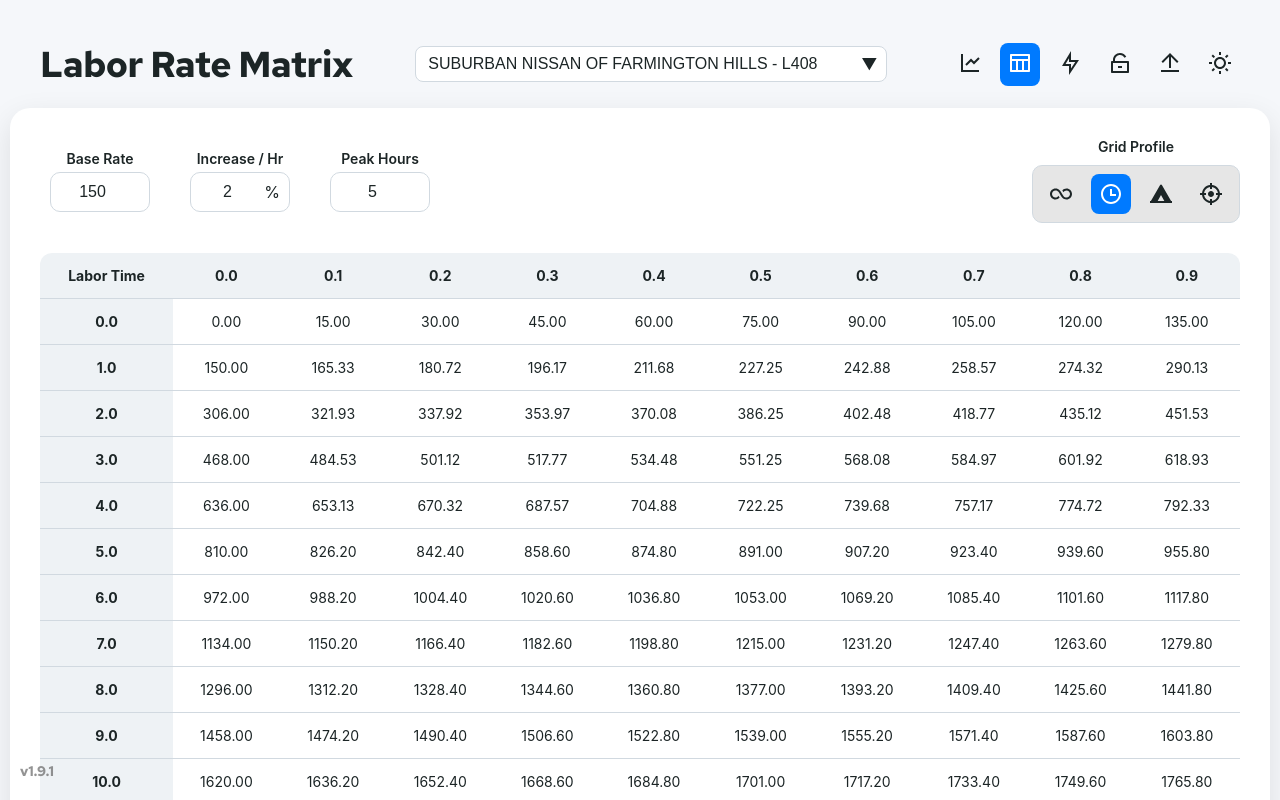
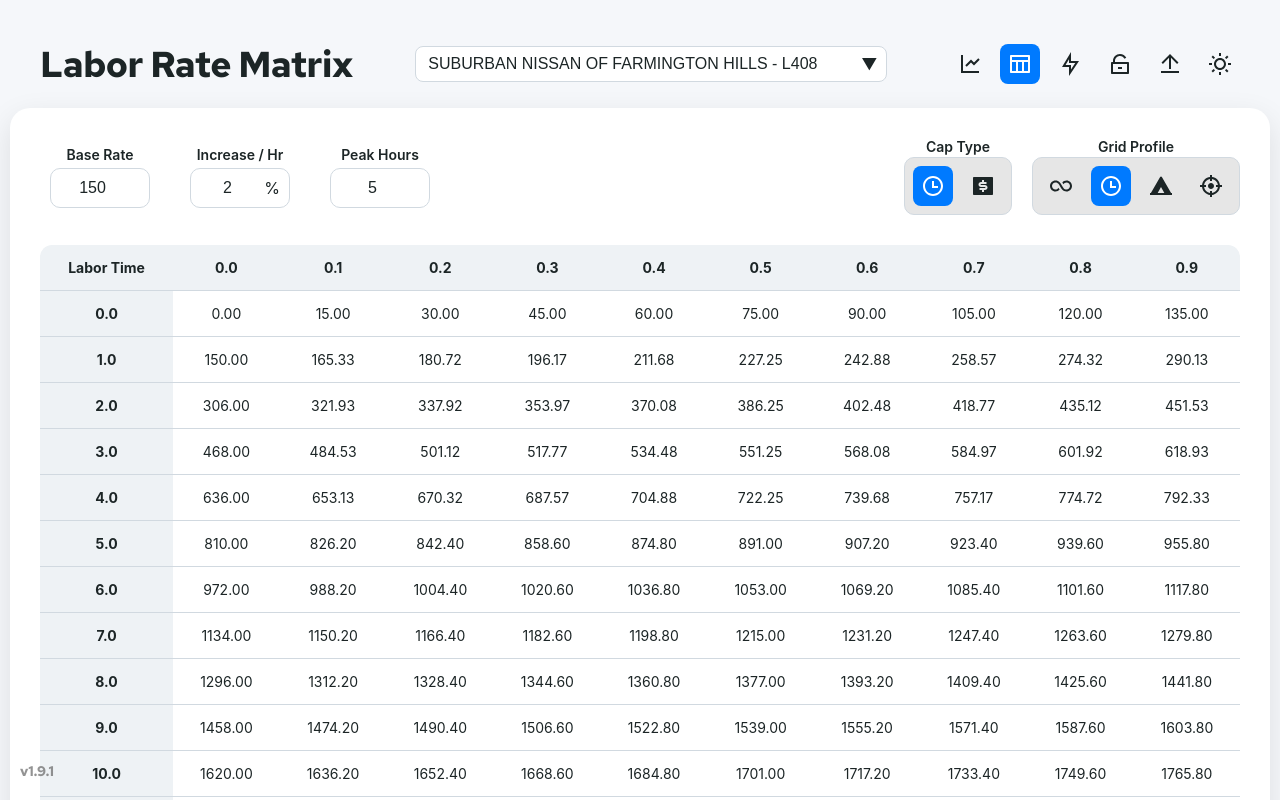
Before and after one commit to kcahrens/grid-calculator-v-1.1.1, a React (Create React App) app: page / in a window 1280 px wide. Both pictures are taken after a click on the button 1111 px from the left and 194 px from the top of the page. Shown: the top 800 px of the page. Built offline with nearby package versions, Linux system fonts and the light colour scheme.

Commit message:
Update to v1.9.x

```diff
--- a/src/components/GridCalculator.js
+++ b/src/components/GridCalculator.js
@@ -1,7 +1,6 @@
-// GridCalculator.js
 import { useState, useEffect, useMemo, useRef } from 'react';
 import styled, { ThemeProvider, keyframes } from 'styled-components';
-import { RiSunLine, RiMoonLine, RiLineChartLine, RiExchangeDollarLine, RiTableLine, RiFlashlightLine, RiLockLine, RiLockUnlockLine, RiUploadLine, RiFilePdfLine, RiFileExcel2Line, RiFileCopyLine, RiInfinityLine, RiTimeLine, RiTentFill, RiCrosshair2Fill } from 'react-icons/ri';
+import { RiSunLine, RiMoonLine, RiLineChartLine, RiExchangeDollarLine, RiTableLine, RiFlashlightLine, RiLockLine, RiLockUnlockLine, RiUploadLine, RiFilePdfLine, RiFileExcel2Line, RiFileCopyLine, RiInfinityLine, RiTimeLine, RiTentFill, RiCrosshair2Fill, RiMoneyDollarBoxFill } from 'react-icons/ri';
 import Graph from './Graph';
 
 // Global default configuration for stores
@@ -11,7 +10,9 @@ const DEFAULT_STORE_CONFIG = {
   peakHours: '5',
   mode: 'infinity',
   q: '20',
-  inputHours: ''
+  inputHours: '',
+  capType: 'hours', // New: 'hours' or 'elr'
+  maxELR: '200'     // New: Maximum Effective Labor Rate when capType is 'elr'
 };
 
 const DEFAULT_STORE_LOCK = {
@@ -197,11 +198,26 @@ const IconButton = styled.button`
     disabled ? theme.disabledText : (isLockButton && isLocked ? '#ff0000' : (active ? '#fff' : theme.text))};
   border-radius: 8px;
   opacity: ${({ disabled }) => (disabled ? 0.5 : 1)};
+  width: 40px;
+  height: 40px;
+  box-sizing: border-box;
+  display: flex;
+  align-items: center;
+  justify-content: center;
   &:hover {
     background: ${({ theme, isLockButton, isLocked, noHover, disabled }) =>
       disabled ? 'none' : (noHover ? 'none' : (isLockButton && isLocked ? 'rgba(255, 0, 0, 0.1)' : theme.accent))};
     color: ${({ isLockButton, isLocked, noHover, theme, disabled }) =>
       disabled ? theme.disabledText : (noHover ? (isLockButton && isLocked ? '#ff0000' : theme.text) : (isLockButton && isLocked ? '#ff0000' : '#fff'))};
+  }
+`;
+
+// Styled component for the graph mode switch button with manual positioning
+const GraphSwitchButton = styled(IconButton)`
+  position: relative;
+  top: 28px; /* Adjust this value to align with the icons */
+  background: none; /* Ensure no backdrop */
+  border: none; /* Ensure no border */
 `;
 
 const ExportDropdown = styled.div`
@@ -346,7 +362,7 @@ const Input = styled.input`
   border-radius: 10px;
   width: 100px;
   font-size: 16px;
-  text-align: center; /* Center the text */
+  text-align: center;
   box-sizing: border-box;
   &:focus {
     outline: none;
@@ -363,7 +379,7 @@ const Input = styled.input`
 `;
 
 const PercentageInput = styled(Input)`
-  padding-right: 24px; /* Make room for the % sign */
+  padding-right: 24px;
 `;
 
 const PercentageSymbol = styled.span`
@@ -956,49 +972,65 @@ function GridCalculator() {
   const increments = Array.from({ length: 10 }, (_, i) => i * 0.1);
 
   const calculateValue = (totalHours, config = DEFAULT_STORE_CONFIG) => {
-    const { baseRate, multiplier, mode, peakHours, q } = config;
-    const numBaseRate = Number(baseRate) || 150; // Default to 150 if empty
-    // Convert % increase per hour to multiplier per 0.1 hour
-    const p = Number(multiplier) || 0; // Percentage increase per hour
-    const numMultiplier = 1 + (p / 1000); // Divide by 1000 because it's per 0.1 hour (0.02 / 10 = 0.002)
-    const numPeakHours = peakHours ? Number(peakHours) : Infinity; // If peakHours is empty, set to Infinity
+    const { baseRate, multiplier, mode, peakHours, q, capType, maxELR } = config;
+    const numBaseRate = Number(baseRate) || 150;
+    const p = Number(multiplier) || 0;
+    const numMultiplier = 1 + (p / 1000); // per 0.1 hour
+    let effectivePeakHours;
+
+    // Determine effectivePeakHours based on capType
+    if (mode === 'infinity') {
+      effectivePeakHours = Infinity;
+    } else if (capType === 'hours') {
+      effectivePeakHours = Number(peakHours) || Infinity;
+    } else if (capType === 'elr') {
+      const numMaxELR = Number(maxELR) || Infinity;
+      if (p > 0) {
+        const a = p / 100; // scalingFactor = 1 + (p / 100) * (totalHours - 1)
+        const targetScalingFactor = numMaxELR / numBaseRate;
+        effectivePeakHours = targetScalingFactor > 1 ? 1 + (targetScalingFactor - 1) / a : 1.0;
+      } else {
+        effectivePeakHours = Infinity;
+      }
+    } else {
+      effectivePeakHours = Infinity;
+    }
+
     const numQ = Number(q) || 0;
 
     if (totalHours <= 0) return 0;
 
-    // Convert hours to number of 0.1-hour units
     const k = Math.round(totalHours * 10);
-    let cellsPastOne = Math.max(0, k - 10); // cells past 1.0 hour
-
+    let cellsPastOne = Math.max(0, k - 10);
     let scalingFactor = 1;
 
-    if (mode === 'infinity' || (mode === 'hoursCap' && !peakHours)) {
+    if (mode === 'infinity') {
       scalingFactor = 1 + (numMultiplier - 1) * cellsPastOne;
-    } else if (mode === 'hoursCap' && peakHours) {
-      const peakCells = Math.round(numPeakHours * 10) - 10;
+    } else if (mode === 'hoursCap') {
+      const peakCells = Math.round(effectivePeakHours * 10) - 10;
       cellsPastOne = Math.min(cellsPastOne, peakCells);
       scalingFactor = 1 + (numMultiplier - 1) * cellsPastOne;
     } else if (mode === 'mirror') {
-      const peakCells = Math.round(numPeakHours * 10) - 10;
-      if (totalHours <= numPeakHours) {
+      const peakCells = Math.round(effectivePeakHours * 10) - 10;
+      if (totalHours <= effectivePeakHours) {
         scalingFactor = 1 + (numMultiplier - 1) * cellsPastOne;
       } else {
-        const cellsPastPeak = k - Math.round(numPeakHours * 10);
+        const cellsPastPeak = k - Math.round(effectivePeakHours * 10);
         const mirroredCells = peakCells - cellsPastPeak;
         cellsPastOne = Math.max(0, mirroredCells);
         scalingFactor = 1 + (numMultiplier - 1) * cellsPastOne;
       }
     } else if (mode === 'proportional') {
-      const peakCells = Math.max(0, Math.round(numPeakHours * 10) - 10);
+      const peakCells = Math.max(0, Math.round(effectivePeakHours * 10) - 10);
       if (config.q === '') {
         const effectiveCellsPastOne = Math.min(cellsPastOne, peakCells);
         scalingFactor = 1 + (numMultiplier - 1) * effectiveCellsPastOne;
       } else {
         const peakScalingFactor = 1 + (numMultiplier - 1) * peakCells;
-        if (totalHours <= numPeakHours) {
+        if (totalHours <= effectivePeakHours) {
           scalingFactor = 1 + (numMultiplier - 1) * cellsPastOne;
-        } else if (totalHours <= numQ && numQ > numPeakHours) {
-          const decreaseFactor = (totalHours - numPeakHours) / (numQ - numPeakHours);
+        } else if (totalHours <= numQ && numQ > effectivePeakHours) {
+          const decreaseFactor = (totalHours - effectivePeakHours) / (numQ - effectivePeakHours);
           scalingFactor = peakScalingFactor - (peakScalingFactor - 1) * decreaseFactor;
         } else {
           scalingFactor = 1;
@@ -1008,12 +1040,11 @@ function GridCalculator() {
 
     let totalAmount = numBaseRate * scalingFactor * totalHours;
 
-    // For hoursCap mode with peakHours, linear increase beyond peakHours
-    if (mode === 'hoursCap' && peakHours && totalHours > numPeakHours) {
-      const peakCells = Math.round(numPeakHours * 10) - 10;
+    if (mode === 'hoursCap' && totalHours > effectivePeakHours) {
+      const peakCells = Math.round(effectivePeakHours * 10) - 10;
       const peakScalingFactor = 1 + (numMultiplier - 1) * peakCells;
-      const peakAmount = numBaseRate * peakScalingFactor * numPeakHours;
-      totalAmount = peakAmount + (totalHours - numPeakHours) * numBaseRate * peakScalingFactor;
+      const peakAmount = numBaseRate * peakScalingFactor * effectivePeakHours;
+      totalAmount = peakAmount + (totalHours - effectivePeakHours) * numBaseRate * peakScalingFactor;
     }
 
     return Number(totalAmount.toFixed(2));
@@ -1201,15 +1232,15 @@ function GridCalculator() {
                       <PercentageSymbol>%</PercentageSymbol>
                     </PercentageInputWrapper>
                   </InputWrapper>
-                  <FadeWrapper show={storeConfigs[selectedStore]?.mode !== 'infinity'}>
+                  {storeConfigs[selectedStore].mode !== 'infinity' && storeConfigs[selectedStore].capType === 'hours' && (
+                    <FadeWrapper show={true}>
                       <InputWrapper key="peakHours">
                         <Label>Peak Hours</Label>
                         <Input
                           type="number"
-                        value={storeConfigs[selectedStore]?.peakHours ?? ''} // Use ?? to allow empty string
+                          value={storeConfigs[selectedStore]?.peakHours ?? ''}
                           onChange={(e) => {
                             const value = e.target.value;
-                          // Allow empty string or valid number >= 0
                             if (value === '' || (Number(value) >= 0 && !isNaN(Number(value)))) {
                               setStoreConfigs(prev => ({
                                 ...prev,
@@ -1223,8 +1254,33 @@ function GridCalculator() {
                         />
                       </InputWrapper>
                     </FadeWrapper>
-                  <FadeWrapper show={storeConfigs[selectedStore]?.mode === 'proportional'}>
-                    <InputWrapper key="decreaseToHour">
+                  )}
+                  {storeConfigs[selectedStore].mode !== 'infinity' && storeConfigs[selectedStore].capType === 'elr' && (
+                    <FadeWrapper show={true}>
+                      <InputWrapper key="maxELR">
+                        <Label>Max ELR</Label>
+                        <Input
+                          type="number"
+                          value={storeConfigs[selectedStore]?.maxELR ?? ''}
+                          onChange={(e) => {
+                            const value = e.target.value;
+                            if (value === '' || (Number(value) >= 0 && !isNaN(Number(value)))) {
+                              setStoreConfigs(prev => ({
+                                ...prev,
+                                [selectedStore]: { ...prev[selectedStore], maxELR: value }
+                              }));
+                            }
+                          }}
+                          step="0.1"
+                          min="0"
+                          placeholder="Max ELR"
+                        />
+                      </InputWrapper>
+                    </FadeWrapper>
+                  )}
+                  {storeConfigs[selectedStore].mode === 'proportional' && (
+                    <FadeWrapper show={true}>
+                      <InputWrapper key="endHours">
                         <Label>End Hours</Label>
                         <Input
                           type="number"
@@ -1242,6 +1298,7 @@ function GridCalculator() {
                         />
                       </InputWrapper>
                     </FadeWrapper>
+                  )}
                 </>
               )}
               {viewMode === 'calculator' && (
@@ -1267,84 +1324,65 @@ function GridCalculator() {
               )}
             </LeftInputs>
             <RightInputs>
-  <div
-    style={{
-      display: 'grid',
-      gridTemplateColumns: 'auto auto',
-      gridTemplateRows: 'auto auto',
-      gap: '10px',
-      alignItems: 'center',
-      position: 'relative',
-      width: '100%',
-    }}
-  >
-    <ModeLabel
-      style={{
-        gridRow: 1,
-        gridColumn: 2,
-        justifySelf: 'center',
-      }}
-    >
-      Grid Profile
-    </ModeLabel>
+              <div style={{ display: 'flex', gap: '20px', alignItems: 'flex-start' }}>
                 {viewMode === 'graph' && (
-      <IconButton
+                  <GraphSwitchButton
                     onClick={() => setShowDollarAmount(!showDollarAmount)}
                     noHover={true}
-        style={{
-          gridRow: 2,
-          gridColumn: 1,
-          width: '48px',
-          height: '48px',
-          display: 'flex',
-          alignItems: 'center',
-          justifyContent: 'center',
-        }}
                   >
-        <RiExchangeDollarLine size={48} />
+                    <RiExchangeDollarLine size={24} />
+                  </GraphSwitchButton>
+                )}
+                {storeConfigs[selectedStore].mode !== 'infinity' && (
+                  <ModeSwitches>
+                    <ModeLabel>Cap Type</ModeLabel>
+                    <SwitchPanel>
+                      <ModeButtons>
+                        <IconButton
+                          onClick={() => !isLocked && setStoreConfigs(prev => ({ ...prev, [selectedStore]: { ...prev[selectedStore], capType: 'hours' } }))}
+                          active={storeConfigs[selectedStore].capType === 'hours'}
+                          disabled={isLocked}
+                          title="Cap by Hours"
+                        >
+                          <RiTimeLine size={24} />
                         </IconButton>
+                        <IconButton
+                          onClick={() => !isLocked && setStoreConfigs(prev => ({ ...prev, [selectedStore]: { ...prev[selectedStore], capType: 'elr' } }))}
+                          active={storeConfigs[selectedStore].capType === 'elr'}
+                          disabled={isLocked}
+                          title="Cap by ELR"
+                        >
+                          <RiMoneyDollarBoxFill size={24} />
+                        </IconButton>
+                      </ModeButtons>
+                    </SwitchPanel>
+                  </ModeSwitches>
                 )}
-    <SwitchPanel
-      style={{
-        gridRow: 2,
-        gridColumn: 2,
-      }}
-    >
+                <ModeSwitches>
+                  <ModeLabel>Grid Profile</ModeLabel>
+                  <SwitchPanel>
                     <ModeButtons>
                       {modes.map((mode) => (
                         <IconButton
                           key={mode.name}
-            onClick={() =>
-              !isLocked &&
-              setStoreConfigs((prev) => ({
-                ...prev,
-                [selectedStore]: { ...prev[selectedStore], mode: mode.name },
-              }))
-            }
-            active={storeConfigs[selectedStore]?.mode === mode.name}
+                          onClick={() => !isLocked && setStoreConfigs(prev => ({ ...prev, [selectedStore]: { ...prev[selectedStore], mode: mode.name } }))}
+                          active={storeConfigs[selectedStore].mode === mode.name}
                           disabled={isLocked}
                           title={mode.name.charAt(0).toUpperCase() + mode.name.slice(1)}
-            data-mode={mode.name}
-            style={{
-              width: '40px',
-              height: '40px',
-              display: 'flex',
-              alignItems: 'center',
-              justifyContent: 'center',
-            }}
                         >
                           <mode.icon size={24} />
                         </IconButton>
                       ))}
                     </ModeButtons>
                   </SwitchPanel>
+                </ModeSwitches>
               </div>
             </RightInputs>
           </InputsContainer>
           {viewMode === 'graph' ? (
             <Graph
               data={graphData}
-              baseRate={storeConfigs[selectedStore]?.baseRate || '150'} // Default to 150 for Graph
+              baseRate={storeConfigs[selectedStore]?.baseRate || '150'}
               showDollarAmount={showDollarAmount}
               theme={theme}
               onCopyValue={onCopyValue}
```
Lines whose indentation alone changed are shown as unchanged.
